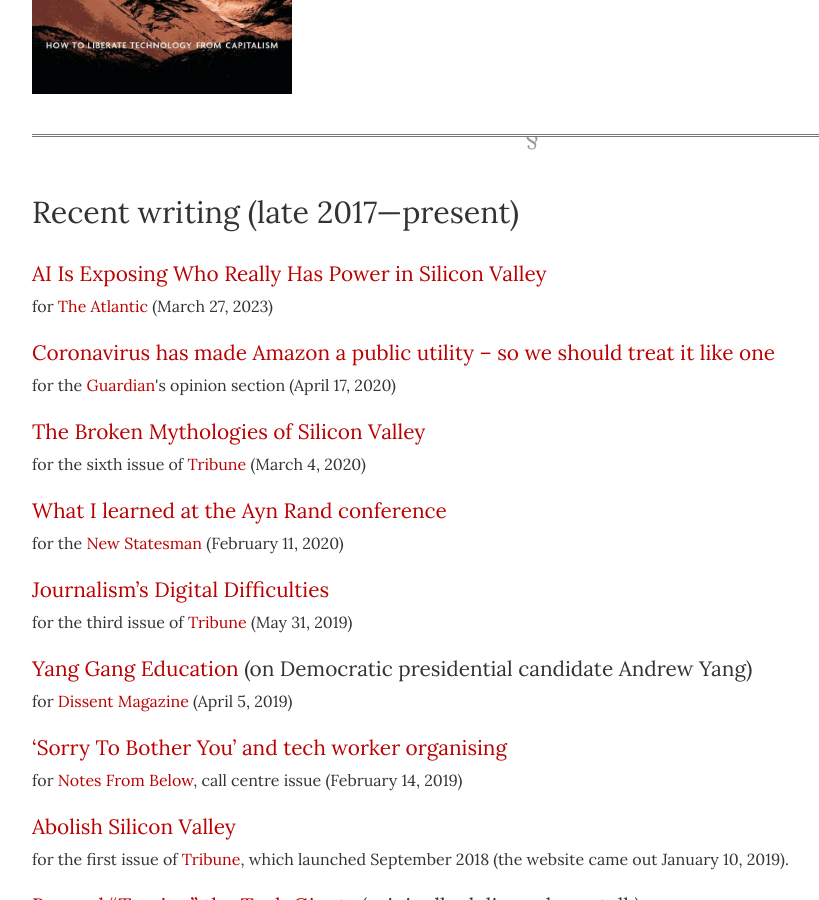
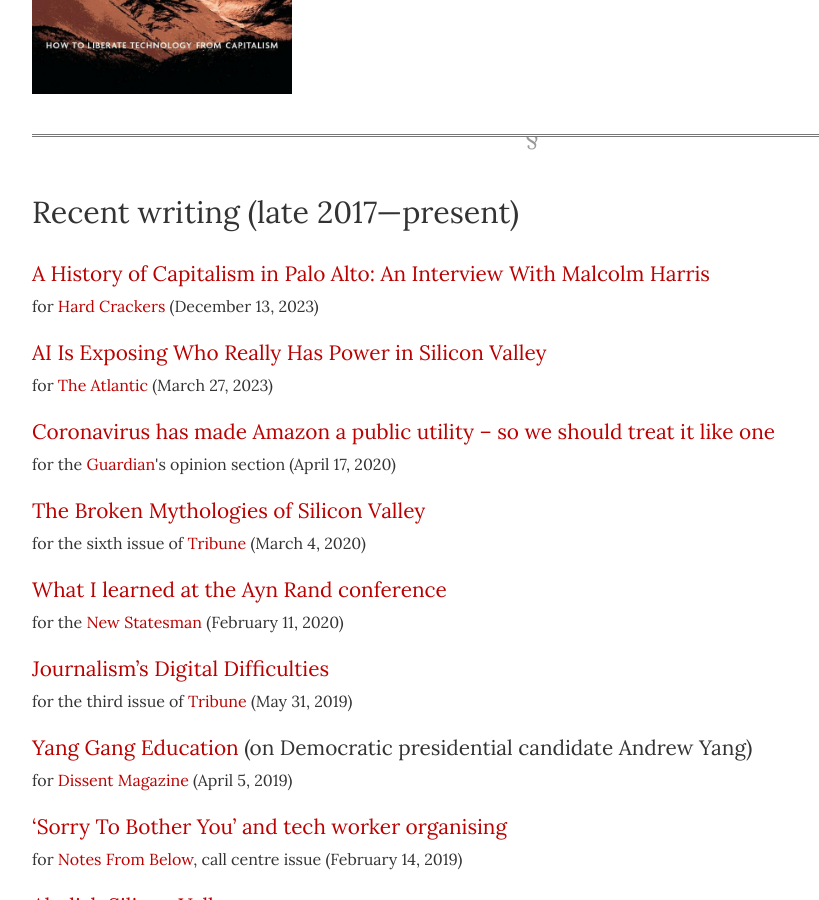
Before and after one commit to dellsystem/dellsystem.github.io, a Jekyll site: the page built from writing.md, in a window 1280 px wide and 900 px high, scrolled down 594 px. Shown: the whole window, without its empty margins (108-927 px from the left). Built offline with Jekyll 4.4.1, drawn with Linux system fonts in a browser that asks for light colours; nearby versions of some CDN libraries.

Commit message:
Add recent interviews, events, etc

```diff
--- a/_includes/interviews.html
+++ b/_includes/interviews.html
@@ -1,4 +1,5 @@
 <ul>
+    <li><strong>Sun Magazine (April, 2024)</strong>: <a href="https://www.thesunmagazine.org/articles/28399-down-in-the-valley">interviewed by Finn Cohen</a></li>
     <li><strong>Input Magazine (April 11, 2021)</strong>: <a href="https://www.inverse.com/input/tech/author-wendy-liu-abolish-silicon-valley-book-interview">interviewed by Tom Maxwell</a> about my book</li>
     <li><strong>New Socialist (September 8, 2020)</strong>: <a href="https://newsocialist.org.uk/abolish-silicon-valley-tom-gann-interviews-wendy-liu/">interviewed by Tom Gann</a> about my book</li>
 </ul>
--- a/_includes/past.html
+++ b/_includes/past.html
@@ -1,4 +1,5 @@
 <ul>
+    <li><strong>Tamarack (November 9, 2023)</strong>: Luddite Tribunal, Bay Area Edition. A panel discussion with Brian Merchant, Paris Marx, Veena Dubal, and Safe Street Rebel. In person (not recorded).</li>
     <li><strong>Red May (May 14, 2023)</strong>: Virtual panel with Nick Chavez, Phil Neel, and Anette Ramos. <a href="https://www.youtube.com/watch?v=EQu5EVkC5vc">YouTube livestream here</a></li>
     <li><strong>Bay Area Book Festival (May 7, 2023)</strong>: Book launch for
     Cory Doctorow's <em>Chokepoint Capitalism</em>, at Freight &amp; Salvage in
--- a/_includes/recent.html
+++ b/_includes/recent.html
@@ -2,6 +2,14 @@
 
 <dl class="vertical">
 
+<dt>
+    <a href="https://hardcrackers.com/a-history-of-capitalism-in-palo-alto-an-interview-with-malcolm-harris/">
+        A History of Capitalism in Palo Alto: An Interview With Malcolm Harris
+    </a>
+</dt>
+<dd>
+    for <a href="https://hardcrackers.com">Hard Crackers</a> (December 13, 2023)
+</dd>
 <dt>
     <a href="https://www.theatlantic.com/technology/archive/2023/03/open-ai-products-labor-profit/673527/">
         AI Is Exposing Who Really Has Power in Silicon Valley
```
